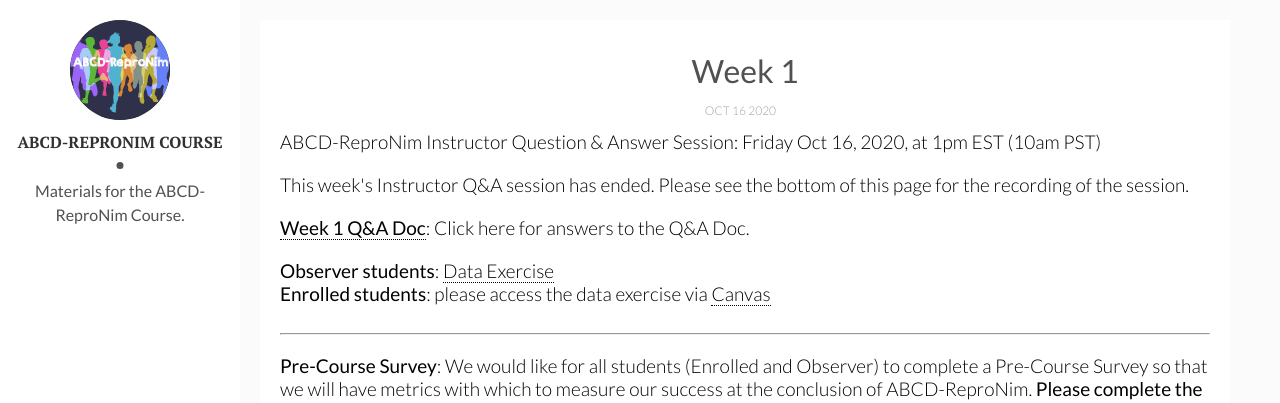
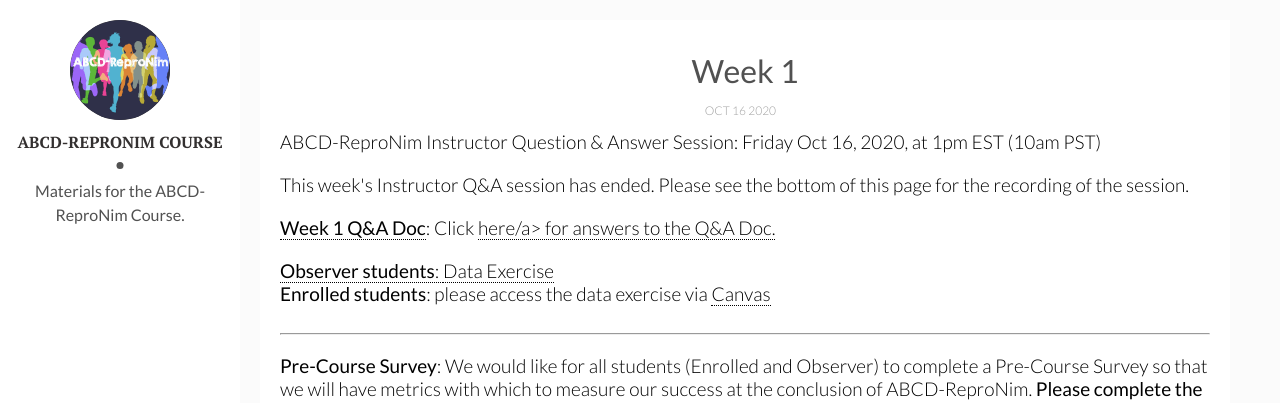
Before and after one commit to ABCD-ReproNim/materials, a Jekyll site: the page built from _posts/2020-10-16-week-1.md, in a window 1280 px wide and 900 px high. Shown: the top 403 px of the window. Built offline with Jekyll 4.4.1, drawn with Linux system fonts in a browser that asks for light colours.

Commit message:
Added link to Q&A doc

```diff
--- a/_layouts/post.html
+++ b/_layouts/post.html
@@ -24,7 +24,7 @@
                 <div class="bigspacer"></div>
 
                 <div class="smallhead">
-                <b><a class="off" href="{{ page.qa_doc }}">{{page.title}} Q&A Doc</a></b>: Click here for answers to the Q&A Doc.
+                <b><a class="off" href="{{ page.qa_doc }}">{{page.title}} Q&A Doc</a></b>: Click <a class="off" href="{{ page.qa_doc }}">here/a> for answers to the Q&A Doc.
                 </div>
             {% else %}
                 <div class="smallhead">
```
